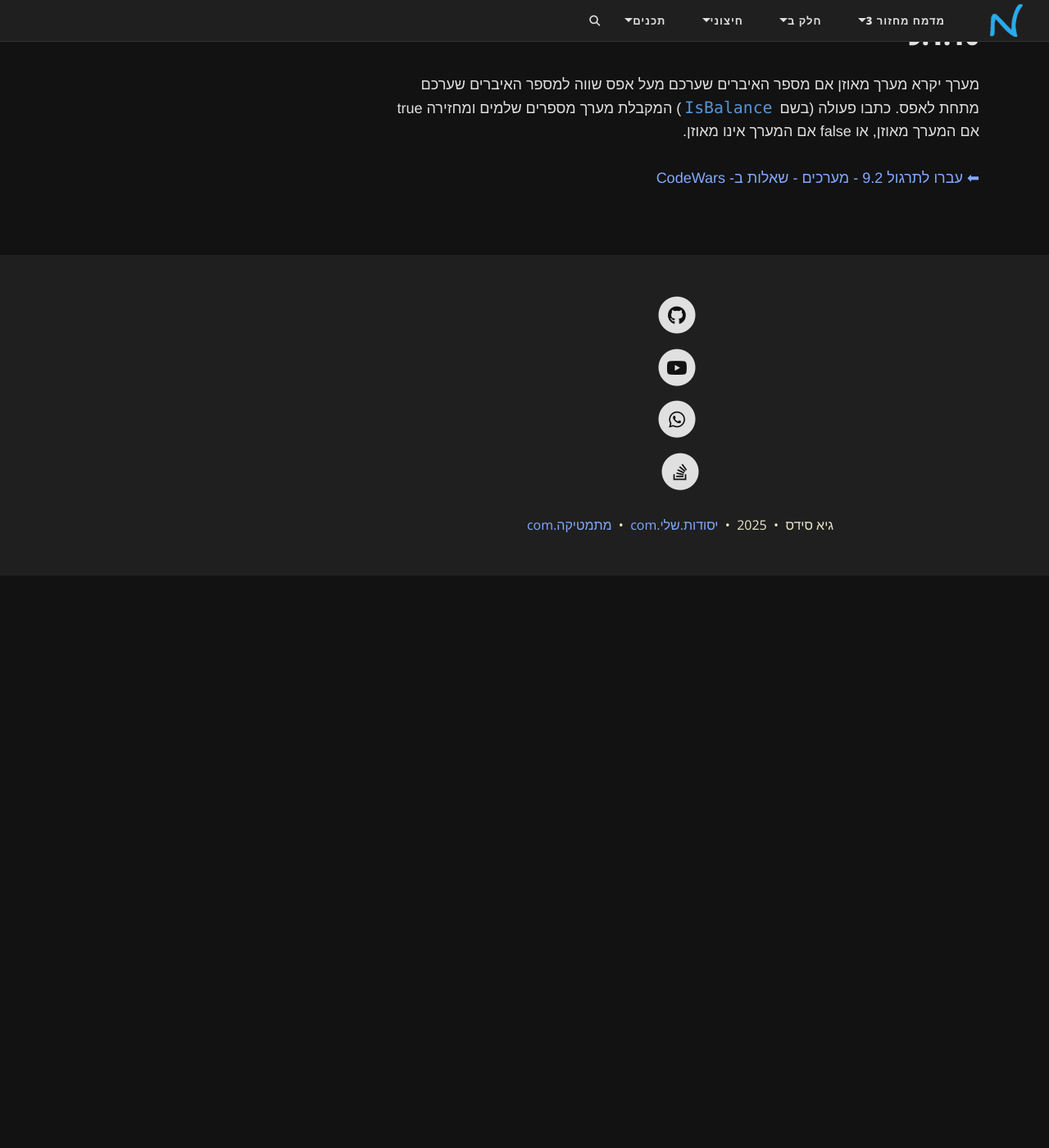
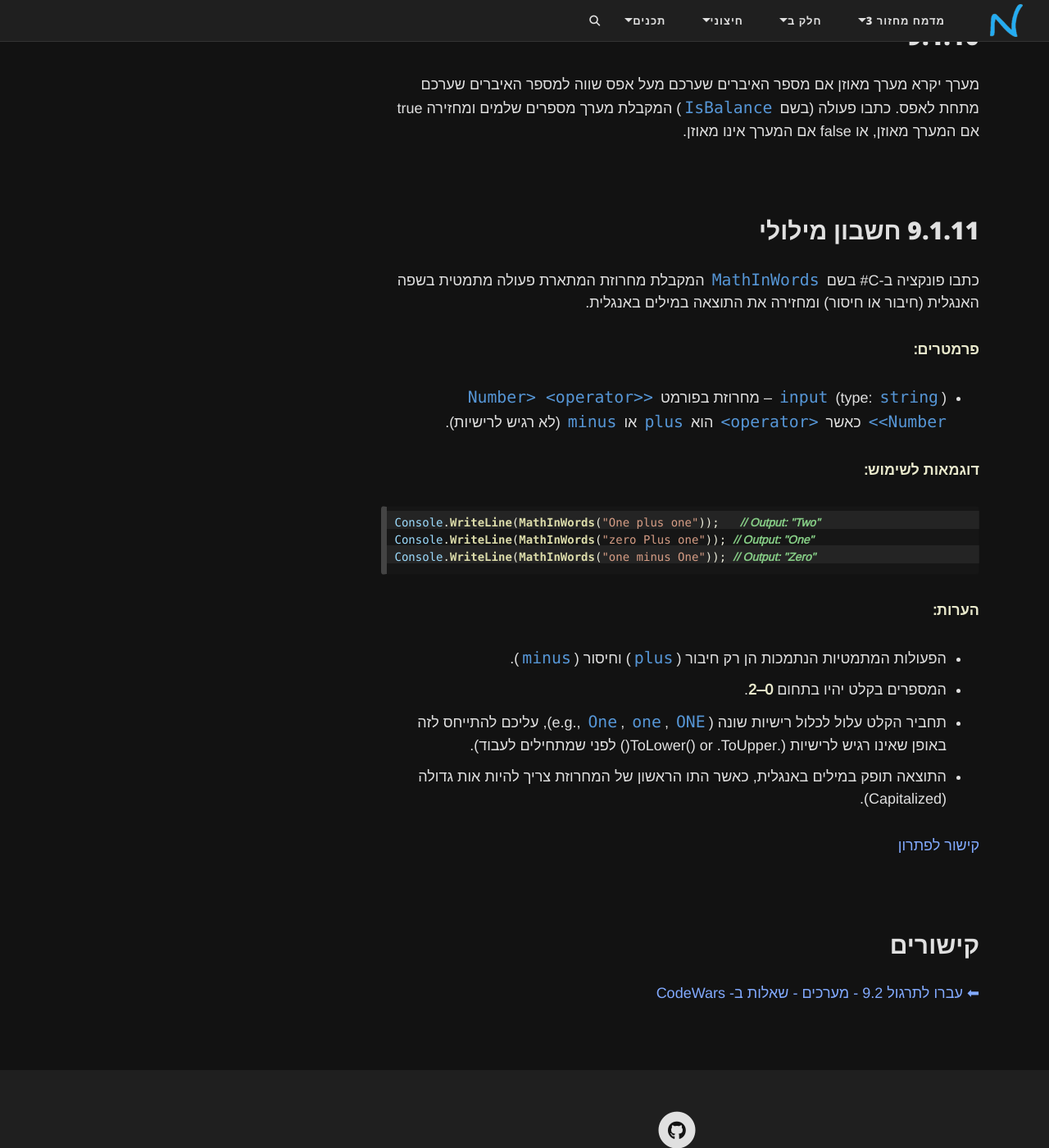
Before and after one commit to 3strategy/BeautifulYesodot, a Jekyll site: the page built from cs2/Chapter9Ex9.1.md, in a window 1280 px wide and 1400 px high, scrolled down 3585 px. Shown: the whole window at 82% size. Built offline with Jekyll 4.4.1, drawn with Linux system fonts in a browser that asks for light colours; comment, search, counter and statistics services are not loaded; before the commit the page ends 4287 px from its top, so only the background shows below that; some of the changed text lies outside the part shown.

Commit message:
added a couple of links

````diff
--- a/cs2/Chapter9Ex9.1.md
+++ b/cs2/Chapter9Ex9.1.md
@@ -134,4 +135,33 @@ public static void Q917(int[] arr, int k)
 כתבו פעולה (בשם `IsBalance`) המקבלת מערך מספרים שלמים ומחזירה true אם המערך מאוזן, או false אם המערך אינו מאוזן.
 
 
+## 9.1.11 חשבון מילולי
+
+<!-- ניתן כשאלה 8.4 במטלה 2 -->
+<!-- פתרון שאלת החשבון 8.4 ממטלה 2 -->
+כתבו פונקציה ב-C# בשם `MathInWords` המקבלת מחרוזת המתארת פעולה מתמטית בשפה האנגלית (חיבור או חיסור) ומחזירה את התוצאה במילים באנגלית.
+
+**פרמטרים:**
+- `input` (type: `string`) – מחרוזת בפורמט `<Number> <operator> <Number>` כאשר `<operator>` הוא `plus` או `minus` (לא רגיש לרישיות).
+
+**דוגמאות לשימוש:**
+```csharp
+Console.WriteLine(MathInWords("One plus one"));   // Output: "Two"
+Console.WriteLine(MathInWords("zero Plus one")); // Output: "One"
+Console.WriteLine(MathInWords("one minus One")); // Output: "Zero"
+```
+
+**הערות:**
+- הפעולות המתמטיות הנתמכות הן רק חיבור (`plus`) וחיסור (`minus`).
+- המספרים בקלט יהיו בתחום **0–2**.
+- תחביר הקלט עלול לכלול רישיות שונה (e.g., `One`, `one`, `ONE`), עליכם להתייחס לזה באופן שאינו רגיש לרישיות (.ToLower() or .ToUpper() לפני שמתחילים לעבוד).
+- התוצאה תופק במילים באנגלית, כאשר התו הראשון של המחרוזת צריך להיות אות גדולה (Capitalized).
+
+
+
+[קישור לפתרון]({% link cs2/Chapter9b.md %}#math-in-words)
+
+
+## קישורים
+
 [⬅ עברו לתרגול 9.2 - מערכים - שאלות ב- CodeWars](/cs2/Chapter9Ex9.2)
````
Also changed, not shown: other parts of cs2/Chapter9Ex9.1.md (+3 -2 lines), cs2/Chapter9a.md (+1 -0 lines), cs2/Chapter9b.md (+2 -2 lines).
